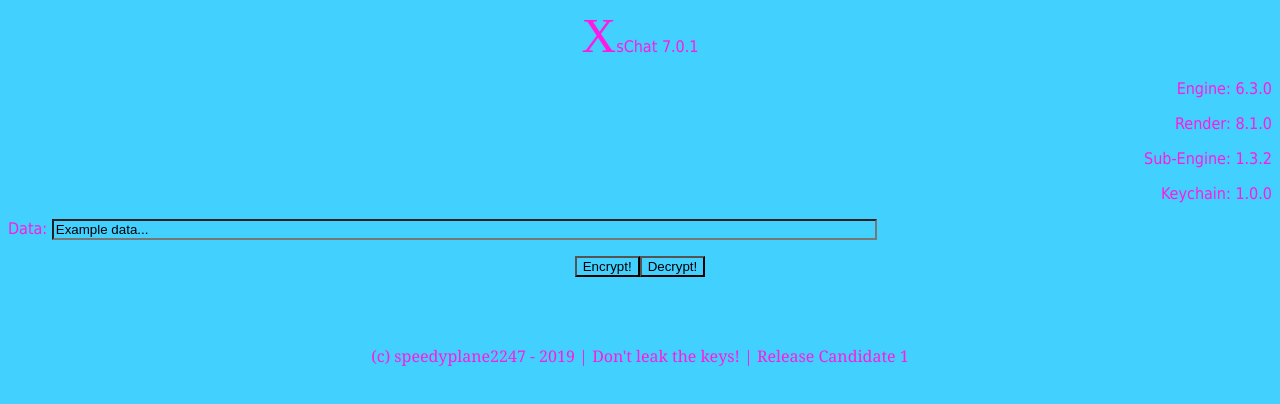
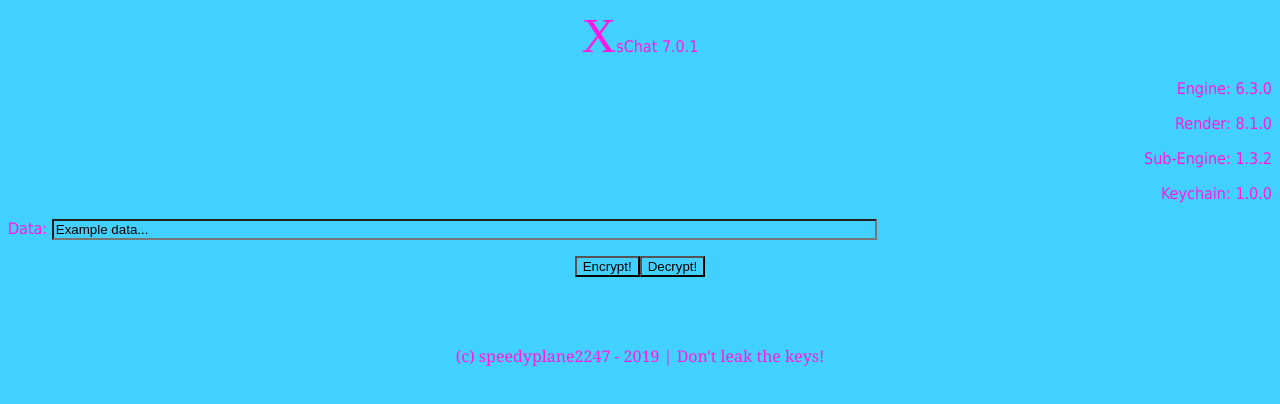
Before and after one commit to speedyplane2247/XsChat, a plain HTML site: page src/index.html in a window 1280 px wide. Drawn offline with Linux system fonts and the light colour scheme.

Commit message:
XsChat v7.0.1 - Release

```diff
--- a/src/index.html
+++ b/src/index.html
@@ -22,7 +22,7 @@
 
 <p style="text-align: center;">&nbsp;</p>
 
-<p style="text-align: center;"><span style="font-family:georgia,serif;">(c) speedyplane2247 - 2019 | Don&#39;t leak the keys! | Release Candidate 1</span></p>
+<p style="text-align: center;"><span style="font-family:georgia,serif;">(c) speedyplane2247 - 2019 | Don&#39;t leak the keys!</span></p>
 
 <p style="text-align: right;"><br />
 &nbsp;</p>
--- a/src/index.js
+++ b/src/index.js
@@ -1,7 +1,7 @@
 /*
 XsChat v7.0.1 Client BootStrapper
 ---------------------------------
-Release Candidate 1
+7.0.1 Patch Update
 ---------------------------------
 (c) speedyplane2247 2019
 */
```
